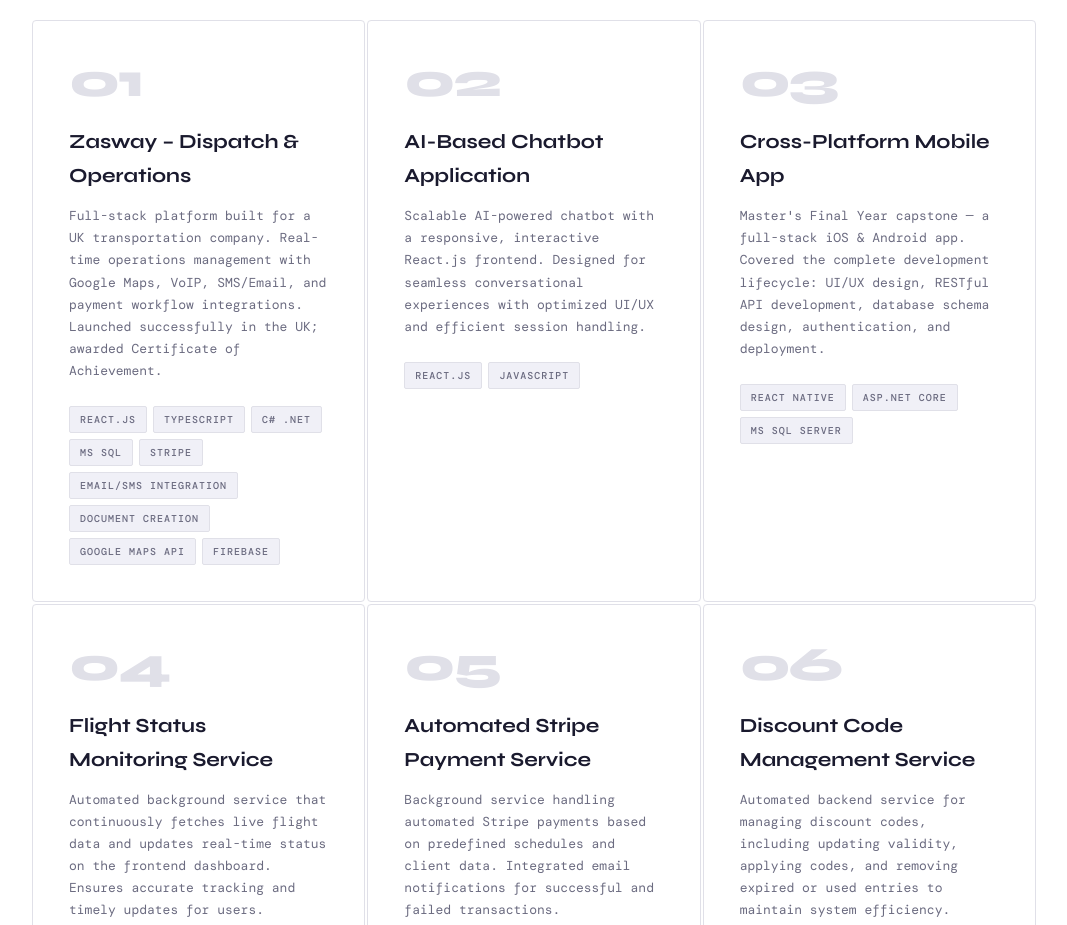
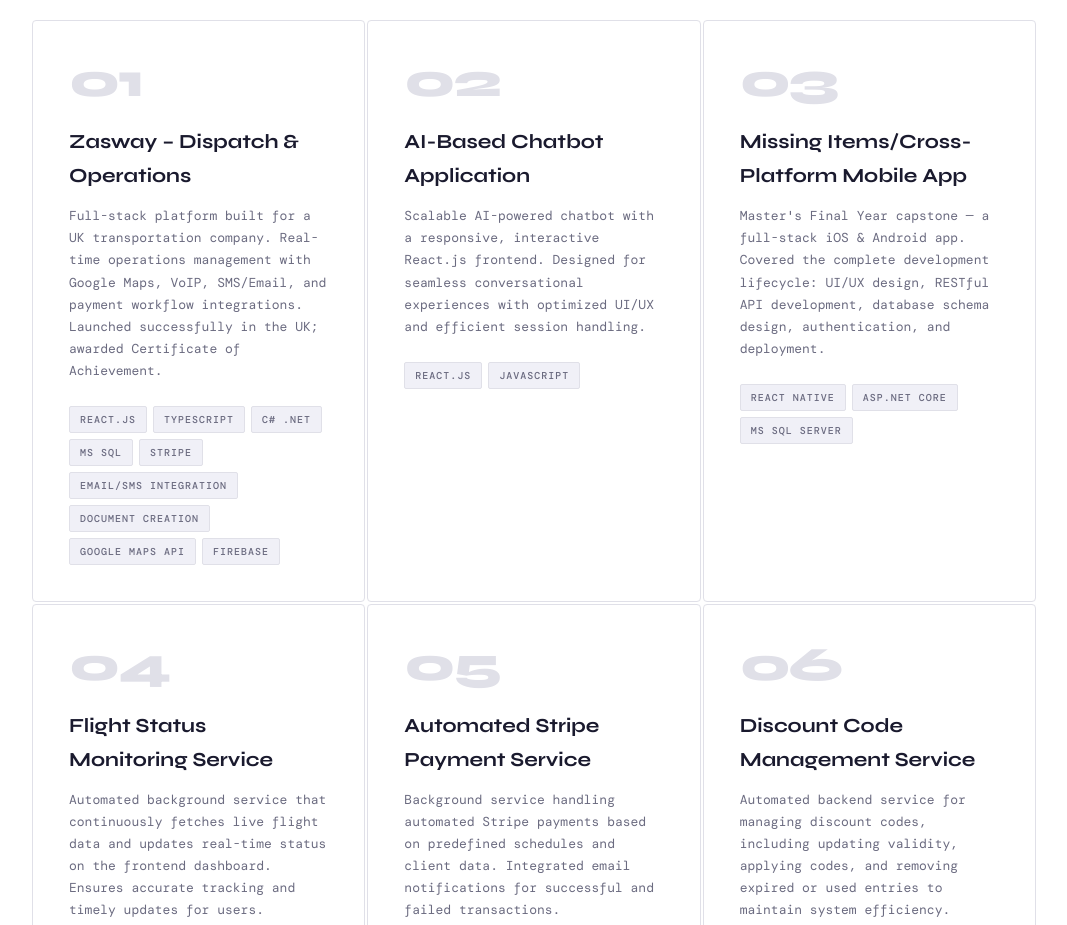
Before and after one commit to muneebqazii/muneebqazii.github.io, a plain HTML site: page index.html in a window 1280 px wide. Shown: the part 2120-3045 px from the top of the page, without its empty margins (106-1173 px from the left). Drawn offline with nearby package versions, Linux system fonts and the light colour scheme; a web font is replaced by a local one.

Commit message:
Update project name in index.html

```diff
--- a/index.html
+++ b/index.html
@@ -685,7 +685,7 @@
 
       <div class="project-card">
         <div class="project-num">03</div>
-        <div class="project-name">Cross-Platform Mobile App</div>
+        <div class="project-name">Missing Items/Cross-Platform Mobile App</div>
         <div class="project-desc">Master's Final Year capstone — a full-stack iOS &amp; Android app. Covered the complete development lifecycle: UI/UX design, RESTful API development, database schema design, authentication, and deployment.</div>
         <div class="project-stack">
           <span class="tech-tag">React Native</span>
```
